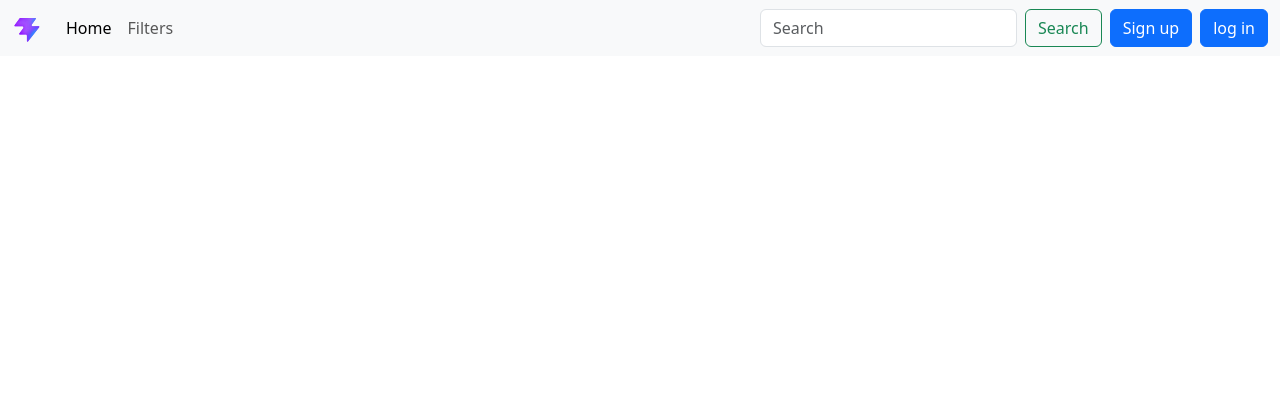
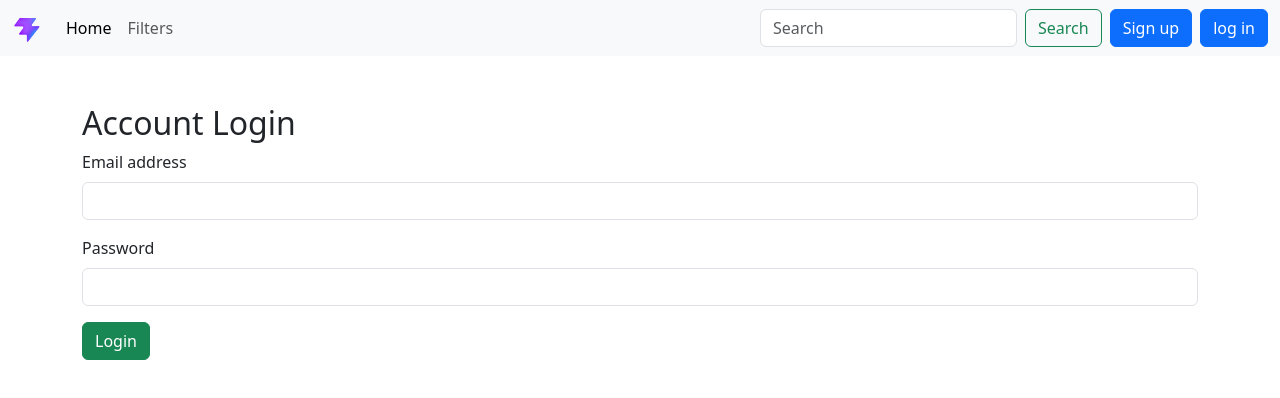
Before and after one commit to Shenol2020/Oil-Shop-automation, a React (Vite) app in the folder Frontend/Oil Mart Browse/: page /login in a window 1280 px wide. Shown: the top 398 px of the page. Built offline with nearby package versions, Linux system fonts and the light colour scheme.

Commit message:
Customer login frontend done

```diff
--- a/Frontend/Oil Mart Browse/src/App.jsx
+++ b/Frontend/Oil Mart Browse/src/App.jsx
@@ -3,6 +3,7 @@ import ProductGrid from "./Components/ProductGrid.jsx";
 import Navbar from "./Components/Nav_bar.jsx";
 import Sidebar from "./Components/Sidebar.jsx";
 import Signup from "./Components/Signup.jsx";
+import Login from "./Components/Login.jsx";
 
 function App() {
   const handleSelectItem = (item) => {
@@ -16,6 +17,7 @@ function App() {
       <Routes>
         <Route path="/" element={<ProductGrid />} />
         <Route path="/signup" element={<Signup />} />
+        <Route path="/login" element={<Login />} />
       </Routes>
     </BrowserRouter>
   );
--- /dev/null
+++ b/Frontend/Oil Mart Browse/src/Components/Login.jsx
@@ -0,0 +1,71 @@
+import { useState } from "react";
+
+export default function Login() {
+  const [email, setEmail] = useState("");
+  const [password, setPassword] = useState("");
+
+  const handleLogin = async (e) => {
+    e.preventDefault();
+
+    // Keys must match the @JsonProperty strings in Java model
+    const loginData = { email: email, userPassword: password };
+
+    try {
+      const response = await fetch("http://localhost:8081/api/customer_accounts/login", {
+        method: "POST",
+        headers: {
+          "Content-Type": "application/json",
+        },
+        body: JSON.stringify(loginData),
+      });
+
+      if (response.ok) {
+        // Parse the returned Java object into a JavaScript object
+        const userData = await response.json();
+
+        alert("Login successful! Welcome back, " + userData.userName);
+
+        // Save the user's ID to the browser to use during order placement
+        localStorage.setItem("currentUserId", userData.userId);
+        localStorage.setItem("currentUserName", userData.userName);
+
+        // You can later add React Router here to redirect them to the product catalog
+
+      } else {
+        alert("Invalid email or password. Please try again.");
+      }
+    } catch (error) {
+      console.error("Network Error:", error);
+      alert("Network Error: Could not connect to the backend server.");
+    }
+  };
+
+  return (
+    <div className="container mt-5">
+      <h2>Account Login</h2>
+      <form onSubmit={handleLogin}>
+        <div className="mb-3">
+          <label className="form-label">Email address</label>
+          <input
+            type="email"
+            className="form-control"
+            value={email}
+            onChange={(e) => setEmail(e.target.value)}
+            required
+          />
+        </div>
+        <div className="mb-3">
+          <label className="form-label">Password</label>
+          <input
+            type="password"
+            className="form-control"
+            value={password}
+            onChange={(e) => setPassword(e.target.value)}
+            required
+          />
+        </div>
+        <button type="submit" className="btn btn-success">Login</button>
+      </form>
+    </div>
+  );
+}
--- a/Frontend/Oil Mart Browse/src/Components/Nav_bar.jsx
+++ b/Frontend/Oil Mart Browse/src/Components/Nav_bar.jsx
@@ -64,9 +64,9 @@ function Navbar() {
               </Link>
             </li>
             <li className="nav-item">
-              <button className="btn btn-primary" type="button">
+              <Link className="btn btn-primary" type="button" to="/login">
                 log in
-              </button>
+              </Link>
             </li>
           </ul>
         </div>
```
